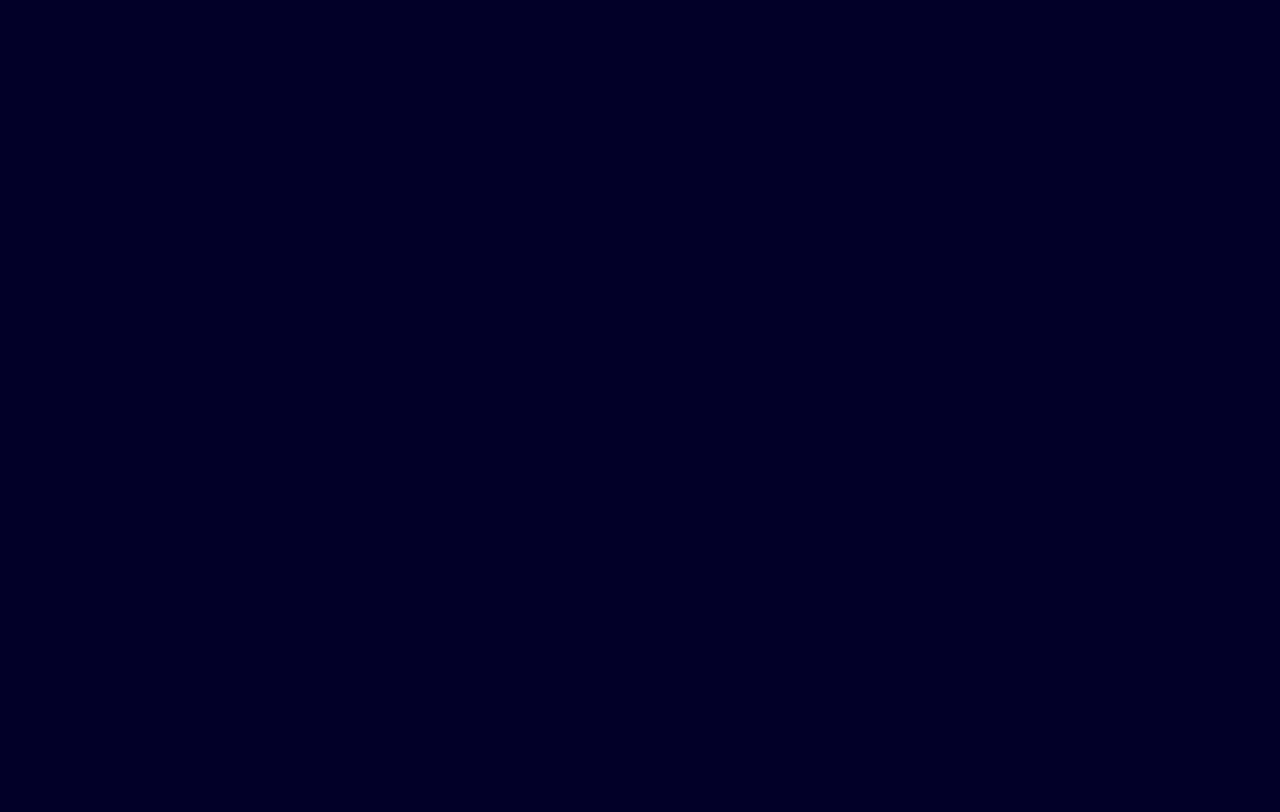
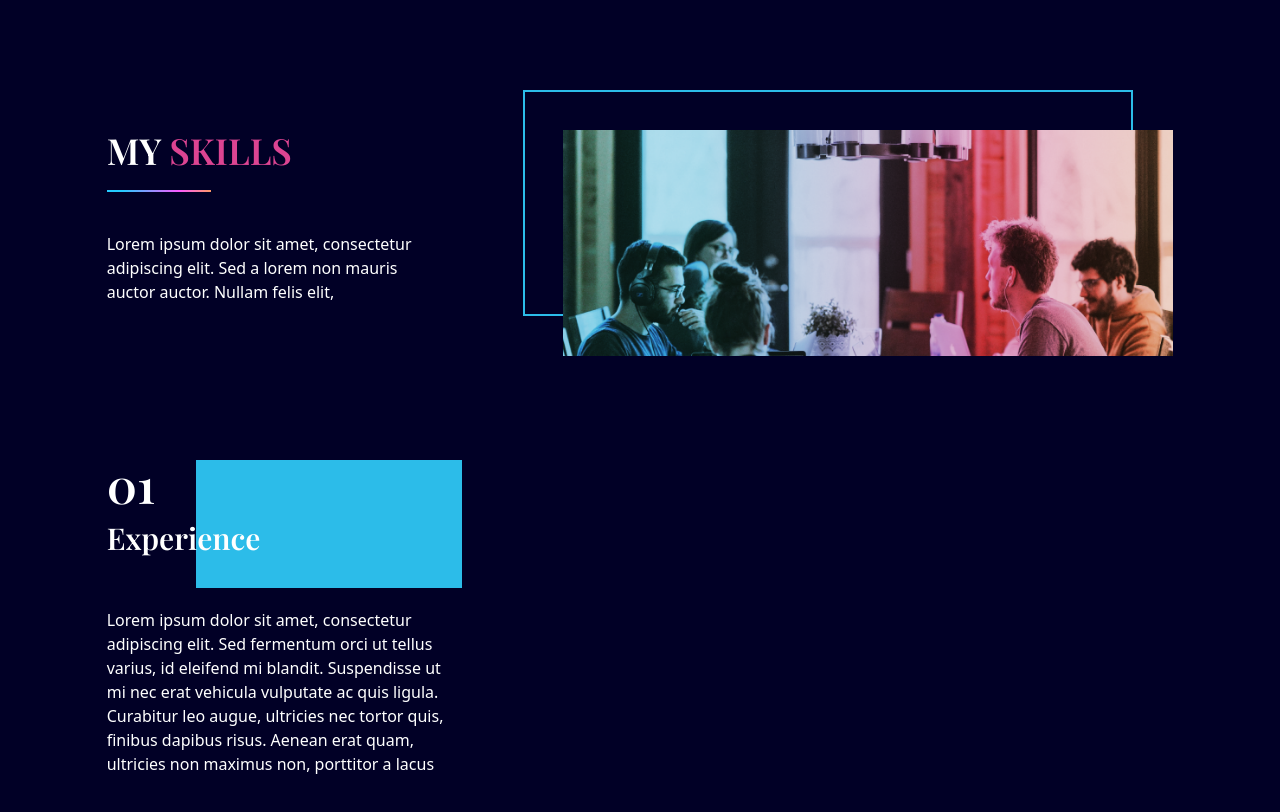
Before and after one commit to R-Villar/vite-portfolio, a React (Vite) app: page / in a window 1280 px wide. Shown: the part 840-1652 px from the top of the page. Before the commit the page ends 800 px from the top, so only its background shows below. Built offline with nearby package versions, Linux system fonts and the light colour scheme.

Commit message:
added skills section, updated navbar

```diff
--- a/public/output.css
+++ b/public/output.css
@@ -523,6 +523,10 @@
   position: fixed;
 }
 
+.absolute{
+  position: absolute;
+}
+
 .relative{
   position: relative;
 }
@@ -567,6 +571,10 @@
   z-index: 40;
 }
 
+.z-\[-1\]{
+  z-index: -1;
+}
+
 .mx-auto{
   margin-left: auto;
   margin-right: auto;
@@ -575,6 +583,10 @@
 .my-10{
   margin-top: 2.5rem;
   margin-bottom: 2.5rem;
+}
+
+.mb-5{
+  margin-bottom: 1.25rem;
 }
 
 .mb-7{
@@ -601,8 +613,12 @@
   margin-top: 4rem;
 }
 
-.mt-11{
-  margin-top: 2.75rem;
+.mt-3{
+  margin-top: 0.75rem;
+}
+
+.mt-32{
+  margin-top: 8rem;
 }
 
 .mt-5{
@@ -617,12 +633,32 @@
   display: none;
 }
 
+.h-0{
+  height: 0px;
+}
+
+.h-0\.5{
+  height: 0.125rem;
+}
+
 .h-3{
   height: 0.75rem;
 }
 
+.h-32{
+  height: 8rem;
+}
+
 .h-full{
   height: 100%;
+}
+
+.w-1\/2{
+  width: 50%;
+}
+
+.w-1\/3{
+  width: 33.333333%;
 }
 
 .w-3{
@@ -645,24 +681,12 @@
   max-width: 400px;
 }
 
-.max-w-\[40px\]{
-  max-width: 40px;
-}
-
-.basis-2\/5{
-  flex-basis: 40%;
+.basis-3{
+  flex-basis: 0.75rem;
 }
 
 .basis-3\/5{
   flex-basis: 60%;
-}
-
-.basis-4\/5{
-  flex-basis: 80%;
-}
-
-.basis-3{
-  flex-basis: 0.75rem;
 }
 
 .resize{
@@ -697,6 +721,10 @@
   gap: 4rem;
 }
 
+.gap-32{
+  gap: 8rem;
+}
+
 .gap-6{
   gap: 1.5rem;
 }
@@ -707,10 +735,6 @@
 
 .rounded-full{
   border-radius: 9999px;
-}
-
-.rounded{
-  border-radius: 0.25rem;
 }
 
 .rounded-sm{
@@ -747,6 +771,31 @@
   background-color: rgb(253 204 73 / var(--tw-bg-opacity));
 }
 
+.bg-white{
+  --tw-bg-opacity: 1;
+  background-color: rgb(255 255 255 / var(--tw-bg-opacity));
+}
+
+.bg-white\/30{
+  background-color: rgb(255 255 255 / 0.3);
+}
+
+.bg-red\/30{
+  background-color: rgb(220 68 146 / 0.3);
+}
+
+.bg-red\/40{
+  background-color: rgb(220 68 146 / 0.4);
+}
+
+.bg-red\/70{
+  background-color: rgb(220 68 146 / 0.7);
+}
+
+.bg-red\/80{
+  background-color: rgb(220 68 146 / 0.8);
+}
+
 .bg-gradient-rainblue{
   background-image: linear-gradient(90deg, #24CBFF 14.53%, #FC59FF 69.36%, #FFBD0C 117.73%);
 }
@@ -759,24 +808,9 @@
   padding: 0.5rem;
 }
 
-.py-10{
-  padding-top: 2.5rem;
-  padding-bottom: 2.5rem;
-}
-
-.py-6{
-  padding-top: 1.5rem;
-  padding-bottom: 1.5rem;
-}
-
-.py-9{
-  padding-top: 2.25rem;
-  padding-bottom: 2.25rem;
-}
-
-.py-3{
-  padding-top: 0.75rem;
-  padding-bottom: 0.75rem;
+.px-10{
+  padding-left: 2.5rem;
+  padding-right: 2.5rem;
 }
 
 .px-7{
@@ -794,9 +828,23 @@
   padding-bottom: 0.125rem;
 }
 
-.px-10{
-  padding-left: 2.5rem;
-  padding-right: 2.5rem;
+.py-10{
+  padding-top: 2.5rem;
+  padding-bottom: 2.5rem;
+}
+
+.py-3{
+  padding-top: 0.75rem;
+  padding-bottom: 0.75rem;
+}
+
+.py-6{
+  padding-top: 1.5rem;
+  padding-bottom: 1.5rem;
+}
+
+.pb-24{
+  padding-bottom: 6rem;
 }
 
 .pr-0{
@@ -805,6 +853,10 @@
 
 .pr-0\.5{
   padding-right: 0.125rem;
+}
+
+.pt-10{
+  padding-top: 2.5rem;
 }
 
 .text-center{
@@ -829,6 +881,16 @@
   line-height: 2.25rem;
 }
 
+.text-4xl{
+  font-size: 2.25rem;
+  line-height: 2.5rem;
+}
+
+.text-5xl{
+  font-size: 3rem;
+  line-height: 1;
+}
+
 .text-6xl{
   font-size: 3.75rem;
   line-height: 1;
@@ -837,11 +899,6 @@
 .text-sm{
   font-size: 0.875rem;
   line-height: 1.25rem;
-}
-
-.text-5xl{
-  font-size: 3rem;
-  line-height: 1;
 }
 
 .font-bold{
@@ -857,9 +914,25 @@
   color: rgb(1 0 38 / var(--tw-text-opacity));
 }
 
+.text-red{
+  --tw-text-opacity: 1;
+  color: rgb(220 68 146 / var(--tw-text-opacity));
+}
+
 .text-yellow{
   --tw-text-opacity: 1;
   color: rgb(253 204 73 / var(--tw-text-opacity));
+}
+
+.blur{
+  --tw-blur: blur(8px);
+  filter: var(--tw-blur) var(--tw-brightness) var(--tw-contrast) var(--tw-grayscale) var(--tw-hue-rotate) var(--tw-invert) var(--tw-saturate) var(--tw-sepia) var(--tw-drop-shadow);
+}
+
+.backdrop-blur-sm{
+  --tw-backdrop-blur: blur(4px);
+  -webkit-backdrop-filter: var(--tw-backdrop-blur) var(--tw-backdrop-brightness) var(--tw-backdrop-contrast) var(--tw-backdrop-grayscale) var(--tw-backdrop-hue-rotate) var(--tw-backdrop-invert) var(--tw-backdrop-opacity) var(--tw-backdrop-saturate) var(--tw-backdrop-sepia);
+          backdrop-filter: var(--tw-backdrop-blur) var(--tw-backdrop-brightness) var(--tw-backdrop-contrast) var(--tw-backdrop-grayscale) var(--tw-backdrop-hue-rotate) var(--tw-backdrop-invert) var(--tw-backdrop-opacity) var(--tw-backdrop-saturate) var(--tw-backdrop-sepia);
 }
 
 .transition{
@@ -889,6 +962,11 @@
   position: absolute;
 }
 
+.before\:-left-10::before{
+  content: var(--tw-content);
+  left: -2.5rem;
+}
+
 .before\:-left-20::before{
   content: var(--tw-content);
   left: -5rem;
@@ -897,6 +975,11 @@
 .before\:-left-\[25px\]::before{
   content: var(--tw-content);
   left: -25px;
+}
+
+.before\:-top-10::before{
+  content: var(--tw-content);
+  top: -2.5rem;
 }
 
 .before\:-top-20::before{
@@ -919,49 +1002,9 @@
   top: -50%;
 }
 
-.before\:-left-\[24px\]::before{
-  content: var(--tw-content);
-  left: -24px;
-}
-
-.before\:left-\[25px\]::before{
-  content: var(--tw-content);
-  left: 25px;
-}
-
-.before\:-top-\[69px\]::before{
-  content: var(--tw-content);
-  top: -69px;
-}
-
-.before\:-top-\[71px\]::before{
-  content: var(--tw-content);
-  top: -71px;
-}
-
 .before\:z-\[-1\]::before{
   content: var(--tw-content);
   z-index: -1;
-}
-
-.before\:z-\[1\]::before{
-  content: var(--tw-content);
-  z-index: 1;
-}
-
-.before\:z-\[11\]::before{
-  content: var(--tw-content);
-  z-index: 11;
-}
-
-.before\:z-\[-\]::before{
-  content: var(--tw-content);
-  z-index: -;
-}
-
-.before\:z-\[-2\]::before{
-  content: var(--tw-content);
-  z-index: -2;
 }
 
 .before\:h-6::before{
@@ -1022,9 +1065,9 @@
   background-color: rgb(44 188 233 / var(--tw-bg-opacity));
 }
 
-.hover\:text-yellow:hover{
+.hover\:text-red:hover{
   --tw-text-opacity: 1;
-  color: rgb(253 204 73 / var(--tw-text-opacity));
+  color: rgb(220 68 146 / var(--tw-text-opacity));
 }
 
 .hover\:text-white:hover{
@@ -1032,9 +1075,9 @@
   color: rgb(255 255 255 / var(--tw-text-opacity));
 }
 
-.hover\:text-red:hover{
+.hover\:text-yellow:hover{
   --tw-text-opacity: 1;
-  color: rgb(220 68 146 / var(--tw-text-opacity));
+  color: rgb(253 204 73 / var(--tw-text-opacity));
 }
 
 .hover\:opacity-50:hover{
@@ -1075,6 +1118,10 @@
     order: 2;
   }
 
+  .md\:mt-0{
+    margin-top: 0px;
+  }
+
   .md\:mt-32{
     margin-top: 8rem;
   }
@@ -1085,6 +1132,14 @@
 
   .md\:h-full{
     height: 100%;
+  }
+
+  .md\:w-1\/3{
+    width: 33.333333%;
+  }
+
+  .md\:w-3\/4{
+    width: 75%;
   }
 
   .md\:max-w-\[600px\]{
@@ -1103,6 +1158,10 @@
     justify-content: space-between;
   }
 
+  .md\:gap-16{
+    gap: 4rem;
+  }
+
   .md\:text-start{
     text-align: start;
   }
--- a/src/App.jsx
+++ b/src/App.jsx
@@ -2,7 +2,9 @@
 import {useMediaQuery} from "./hooks/useMediaQuery";
 import {Navbar} from "./scenes/Navbar";
 import {DotGroup} from "./scenes/DotGroup";
-import {Landing} from "./scenes/Landing"
+import {Landing} from "./scenes/Landing";
+import {LineGradient} from "./components/LineGradient";
+import {MySkills} from "./scenes/MySkills";
 
 function App() {
 	const [selectedPage, setSelectedPage] = useState("home");
@@ -32,7 +34,11 @@
 						setSelectedPage={setSelectedPage}
 					/>
 				)}
-                <Landing setSelectedPage={setSelectedPage} />
+				<Landing setSelectedPage={setSelectedPage} />
+			</div>
+			<LineGradient />
+			<div className='w-5/6 mx-auto md:h-full'>
+				<MySkills />
 			</div>
 		</div>
 	);
--- /dev/null
+++ b/src/components/LineGradient.jsx
@@ -0,0 +1,3 @@
+export const LineGradient = ({width = "w-full"}) => {
+	return <div className={`h-0.5 ${width} bg-gradient-rainblue`} />;
+};
--- /dev/null
+++ b/src/scenes/MySkills.jsx
@@ -0,0 +1,91 @@
+import {LineGradient} from "../components/LineGradient";
+import {useMediaQuery} from "../hooks/useMediaQuery";
+import {motion} from "framer-motion";
+
+export const MySkills = () => {
+	const isAboveMediumScreens = useMediaQuery("(min-width: 1060px)");
+
+	return (
+		<section id='skills' className='pt-10 pb-24'>
+			{/* HEADER AND IMAGE SECTION */}
+			<div className='md:flex md:justify-between md:gap-16 mt-32'>
+				<motion.div
+					className='md:w-1/3'
+					initial='hidden'
+					whileInView='visible'
+					viewport={{once: true, amount: 0.5}}
+					transition={{duration: 0.5}}
+					variants={{
+						hidden: {opacity: 0, x: -50},
+						visible: {opacity: 1, x: 0},
+					}}
+				>
+					<p className='font-playfair font-semibold text-4xl mb-5'>
+						MY <span className='text-red'>SKILLS</span>
+					</p>
+					<LineGradient width='w-1/3' />
+					<p className='mt-10 mb-7'>
+						Lorem ipsum dolor sit amet, consectetur adipiscing elit.
+						Sed a lorem non mauris auctor auctor. Nullam felis elit,
+					</p>
+				</motion.div>
+				<div className='mt-16 md:mt-0'>
+					{isAboveMediumScreens ? (
+						<div
+							className='relative z-0 ml-20 before:absolute before:-top-10 before:-left-10
+                            before:w-full before:h-full before:border-2 before:border-blue before:z-[-1]'
+						>
+							<img
+								alt='profile'
+								className='z-10'
+								src='assets/skills-image.png'
+							/>
+						</div>
+					) : (
+						<img
+							alt='profile'
+							className='z-10'
+							src='assets/skills-image.png'
+						/>
+					)}
+				</div>
+			</div>
+
+			{/* SKILLS */}
+			<div className='md:flex md:justify-between mt-16 gap-32'>
+				{/* EXPERIENCE */}
+				<motion.div
+					className='md:w-1/3 mt-10'
+					initial='hidden'
+					whileInView='visible'
+					viewport={{once: true, amount: 0.5}}
+					transition={{duration: 0.5}}
+					variants={{
+						hidden: {opacity: 0, y: 50},
+						visible: {opacity: 1, y: 0},
+					}}
+				>
+					<div className='relative h-32'>
+						<div className='z-10'>
+							<p className='font-playfair font-semibold text-5xl'>
+								01
+							</p>
+							<p className='font-playfair font-semibold text-3xl mt-3'>
+								Experience
+							</p>
+						</div>
+						<div className='w-1/2 md:w-3/4 h-32 bg-blue absolute right-0 top-0 z-[-1]' />
+					</div>
+					<p className='mt-5'>
+						Lorem ipsum dolor sit amet, consectetur adipiscing elit.
+						Sed fermentum orci ut tellus varius, id eleifend mi
+						blandit. Suspendisse ut mi nec erat vehicula vulputate
+						ac quis ligula. Curabitur leo augue, ultricies nec
+						tortor quis, finibus dapibus risus. Aenean erat quam,
+						ultricies non maximus non, porttitor a lacus
+					</p>
+				</motion.div>
+			</div>
+		</section>
+	);
+};
--- a/src/scenes/Navbar.jsx
+++ b/src/scenes/Navbar.jsx
@@ -19,7 +19,7 @@
 export const Navbar = ({isTopOfPage, selectedPage, setSelectedPage}) => {
 	const [isMenuToggled, setIsMenuToggled] = useState(false);
 	const isAboveSmallScreens = useMediaQuery("(min-width: 768px)");
-    const navbarBackground = isTopOfPage ? "" : "bg-red"
+	const navbarBackground = isTopOfPage ? "" : "backdrop-blur-sm bg-red/80";
 
 	return (
 		<nav className={`${navbarBackground} z-40 w-full fixed top-0 py-6`}>
```
